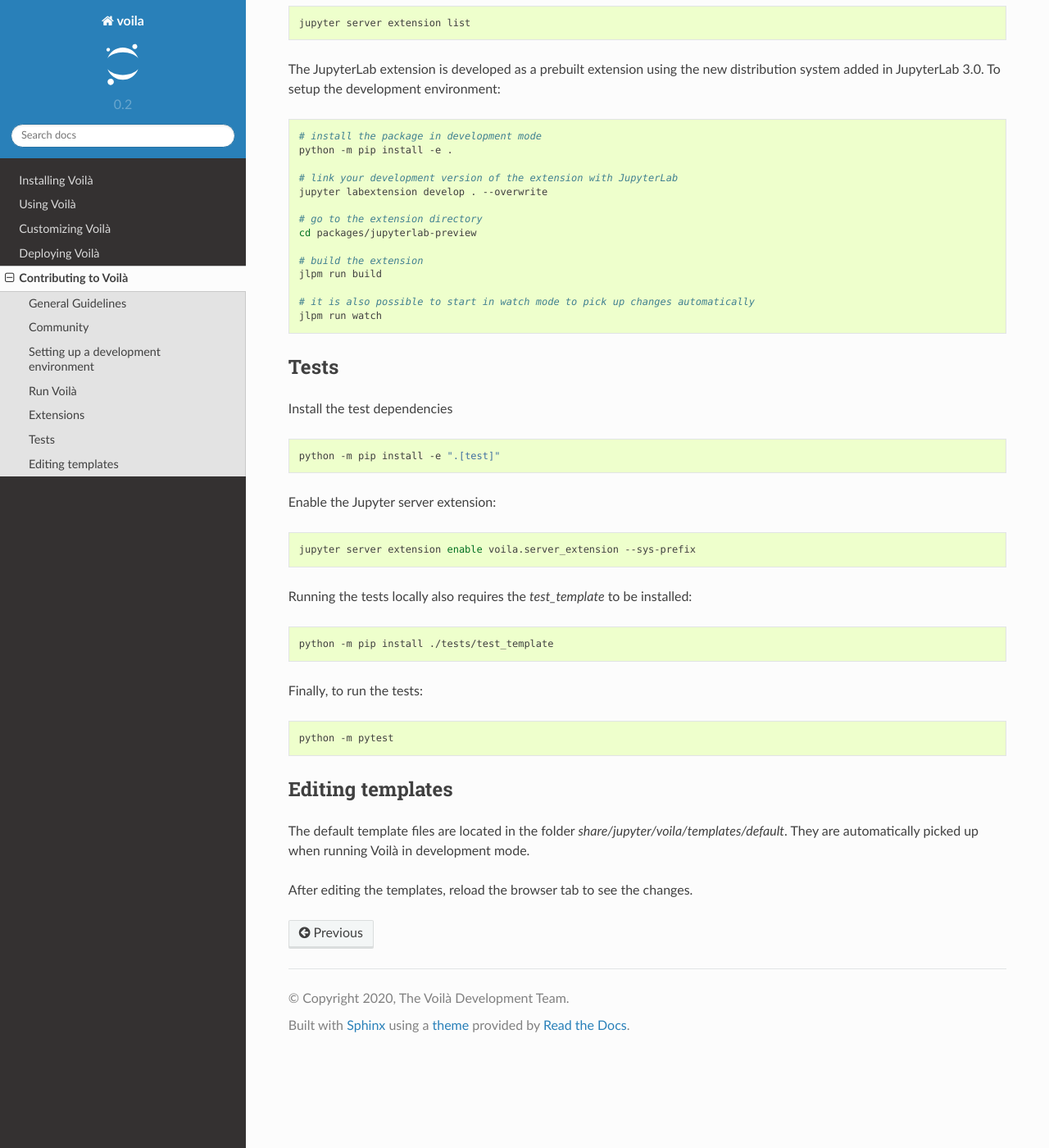
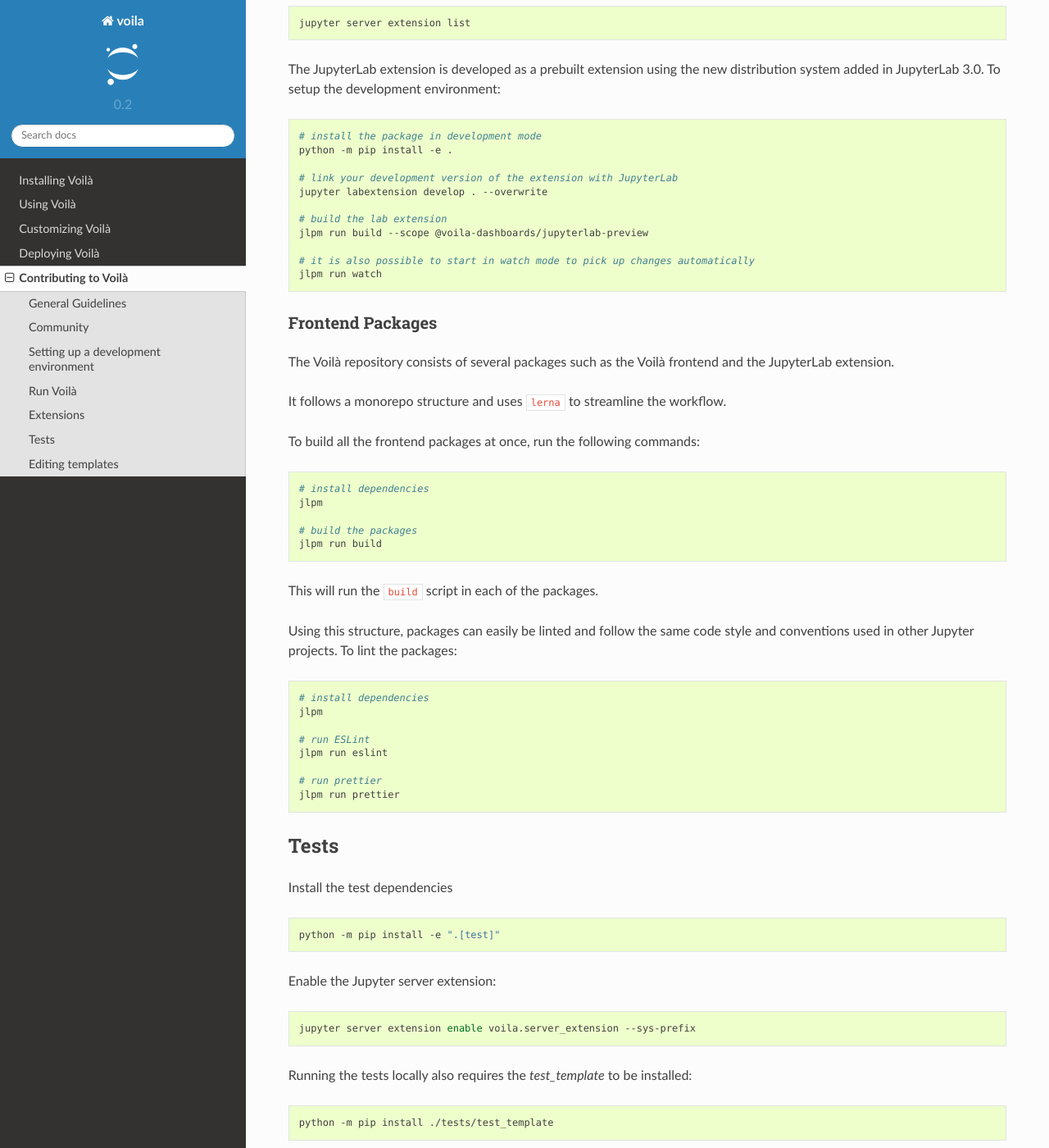
Before and after one commit to voila-dashboards/voila, a Sphinx documentation site: the page built from docs/source/contribute.rst, in a window 1280 px wide and 1400 px high, scrolled down 2530 px. Shown: the whole window at 82% size. Built offline with Sphinx 7.4.7 and the Read the Docs theme 2.0.0, drawn with Linux system fonts in a browser that asks for light colours.

Commit message:
Update contributing guide to mention monorepo

```diff
--- a/docs/source/contribute.rst
+++ b/docs/source/contribute.rst
@@ -150,14 +150,46 @@ added in JupyterLab 3.0. To setup the development environment:
    # link your development version of the extension with JupyterLab
    jupyter labextension develop . --overwrite
 
-   # go to the extension directory
-   cd packages/jupyterlab-preview
-
-   # build the extension
-   jlpm run build
+   # build the lab extension
+   jlpm run build --scope @voila-dashboards/jupyterlab-preview
 
    # it is also possible to start in watch mode to pick up changes automatically
    jlpm run watch
+
+
+Frontend Packages
+-----------------
+
+The Voilà repository consists of several packages such as the Voilà frontend and the JupyterLab extension.
+
+It follows a monorepo structure and uses ``lerna`` to streamline the workflow.
+
+To build all the frontend packages at once, run the following commands:
+
+.. code-block:: bash
+
+   # install dependencies
+   jlpm
+
+   # build the packages
+   jlpm run build
+
+This will run the ``build`` script in each of the packages.
+
+Using this structure, packages can easily be linted and follow the same code style and conventions used in other Jupyter projects.
+To lint the packages:
+
+.. code-block:: bash
+
+   # install dependencies
+   jlpm
+
+   # run ESLint
+   jlpm run eslint
+
+   # run prettier
+   jlpm run prettier
+
 
 Tests
 =====
```
